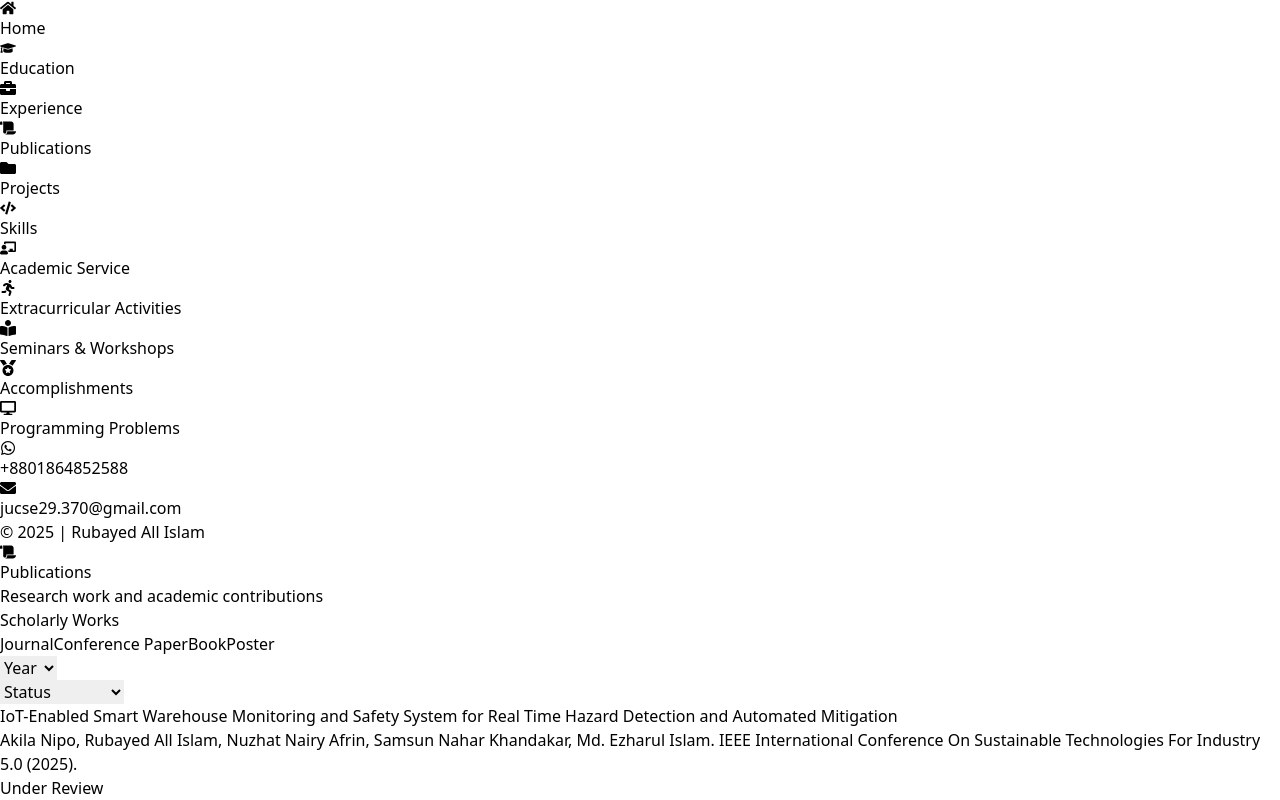
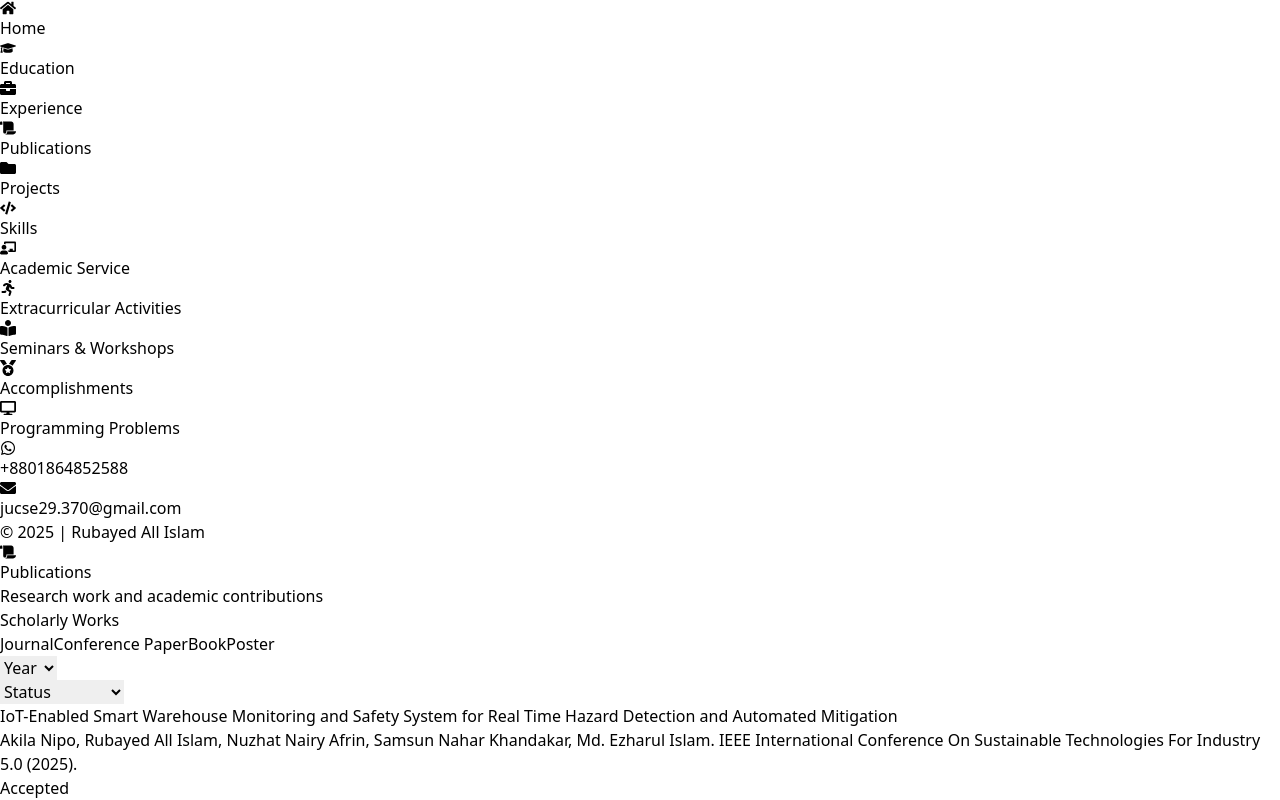
Before and after one commit to RubayedMunna/Portfolio, a React (Vite) app: page /publications in a window 1280 px wide. Both pictures are taken after a click on the button "Conference Paper". Shown: the part 607-1407 px from the top of the page. Built offline with nearby package versions, Linux system fonts and the light colour scheme.

Commit message:
conference paper updated

```diff
--- a/src/components/Publications/Conference/Conference.jsx
+++ b/src/components/Publications/Conference/Conference.jsx
@@ -10,7 +10,7 @@ function Conference() {
         'Akila Nipo, Rubayed All Islam, Nuzhat Nairy Afrin, Samsun Nahar Khandakar, Md. Ezharul Islam',
       conferenceName: 'IEEE International Conference On Sustainable Technologies For Industry 5.0',
       publishedYear: '2025',
-      status: 'Under Review',
+      status: 'Accepted',
       pdfLink: '#',
       citationLink: '#',
       sourceLink: '#',
```
